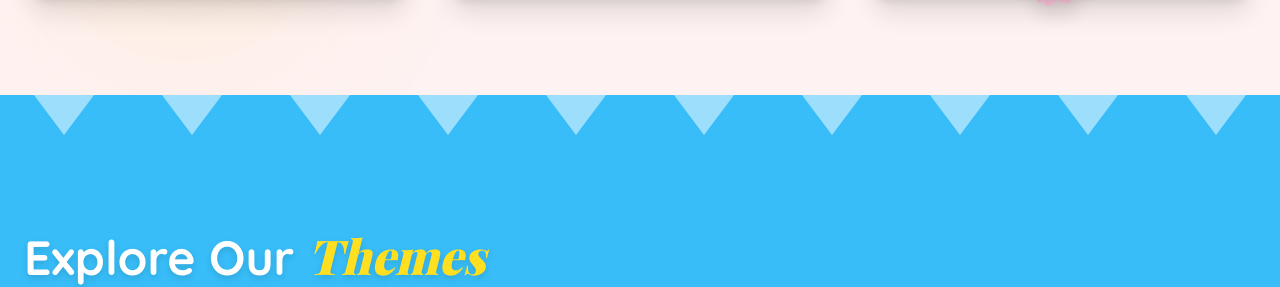
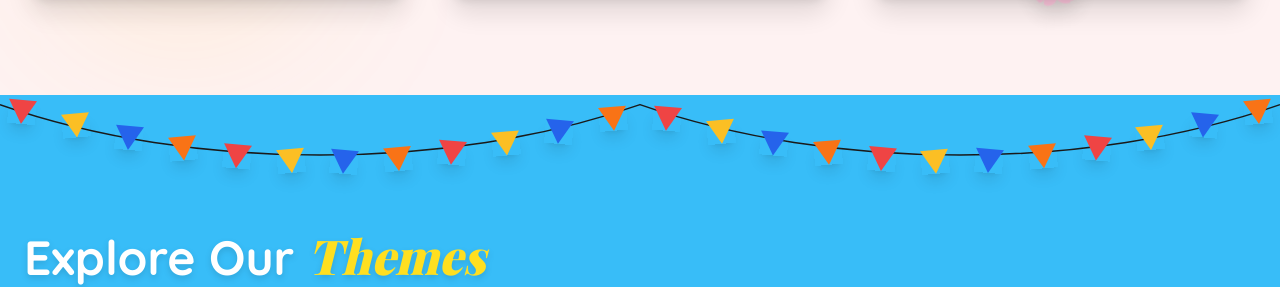
Before and after one commit to JOSEPHYT7/Zenvite, a React (Vite) app in the folder frontend/: page / in a window 1280 px wide. Shown: the part 2060-2347 px from the top of the page. Built offline with nearby package versions, Linux system fonts and the light colour scheme; a web font is replaced by a local one.

Commit message:
Replace triangle pattern with colorful celebratory bunting

```diff
--- a/frontend/src/components/Previews.jsx
+++ b/frontend/src/components/Previews.jsx
@@ -32,10 +32,53 @@ const Previews = () => {
   return (
     <section id="previews" className="py-24 relative z-10 bg-birthday-bg overflow-hidden font-playful cursor-birthday">
       {/* Birthday Bunting/Decor Concept (Image 3) */}
-      <div className="absolute top-0 inset-x-0 h-16 flex justify-around opacity-50 pointer-events-none">
-         {[...Array(10)].map((_, i) => (
-            <div key={i} className="w-0 h-0 border-l-[30px] border-l-transparent border-t-[40px] border-t-white border-r-[30px] border-r-transparent origin-top"></div>
-         ))}
+      {/* Bunting Decoration Style (Colorful Flags on String) */}
+      <div className="absolute top-0 inset-x-0 h-32 pointer-events-none z-20">
+        {/* SVG String */}
+        <svg className="absolute top-0 w-full h-24 overflow-visible" preserveAspectRatio="none" viewBox="0 0 1000 100">
+          <path
+            d="M0,10 C 150,80 350,80 500,10 C 650,80 850,80 1000,10"
+            stroke="#1a1a1a"
+            strokeWidth="1.5"
+            fill="none"
+            vectorEffect="non-scaling-stroke"
+          />
+        </svg>
+
+        {/* Flags Container */}
+        <div className="flex justify-between w-full px-2 mt-[-5px]">
+          {Array.from({ length: 24 }).map((_, i) => {
+            const colors = ['#ef4444', '#fbbf24', '#2563eb', '#f97316'];
+            const color = colors[i % colors.length];
+            // Calculate vertical offset based on the curve: M0,10 C 150,80 350,80 500,10...
+            const x = i / 23;
+            let yOffset = 0;
+            if (x <= 0.5) {
+               const t = x * 2;
+               yOffset = 10 + (80 - 10) * (1 - Math.pow(1 - t, 2)) * (1 - Math.pow(t, 2)) * 4; // Approximating the cubic bezier
+               // Simpler approximation for sagging string
+               yOffset = 10 + Math.sin(x * Math.PI * 2) * 45;
+            } else {
+               const t = (x - 0.5) * 2;
+               yOffset = 10 + Math.sin(x * Math.PI * 2) * 45;
+            }
+            // Better approximation: sin wave for double sag
+            yOffset = 10 + Math.abs(Math.sin(x * Math.PI * 2)) * 50;
+
+            return (
+              <div
+                key={i}
+                className="relative flex flex-col items-center"
+                style={{ transform: `translateY(${yOffset}px) rotate(${(i % 2 === 0 ? 5 : -5)}deg)` }}
+              >
+                <div
+                  className="w-0 h-0 border-l-[10px] md:border-l-[14px] border-l-transparent border-t-[18px] md:border-t-[24px] border-r-[10px] md:border-r-[14px] border-r-transparent shadow-lg"
+                  style={{ borderTopColor: color }}
+                />
+              </div>
+            );
+          })}
+        </div>
       </div>
 
       <div className="max-w-7xl mx-auto px-6 relative z-10 mt-10">
```
